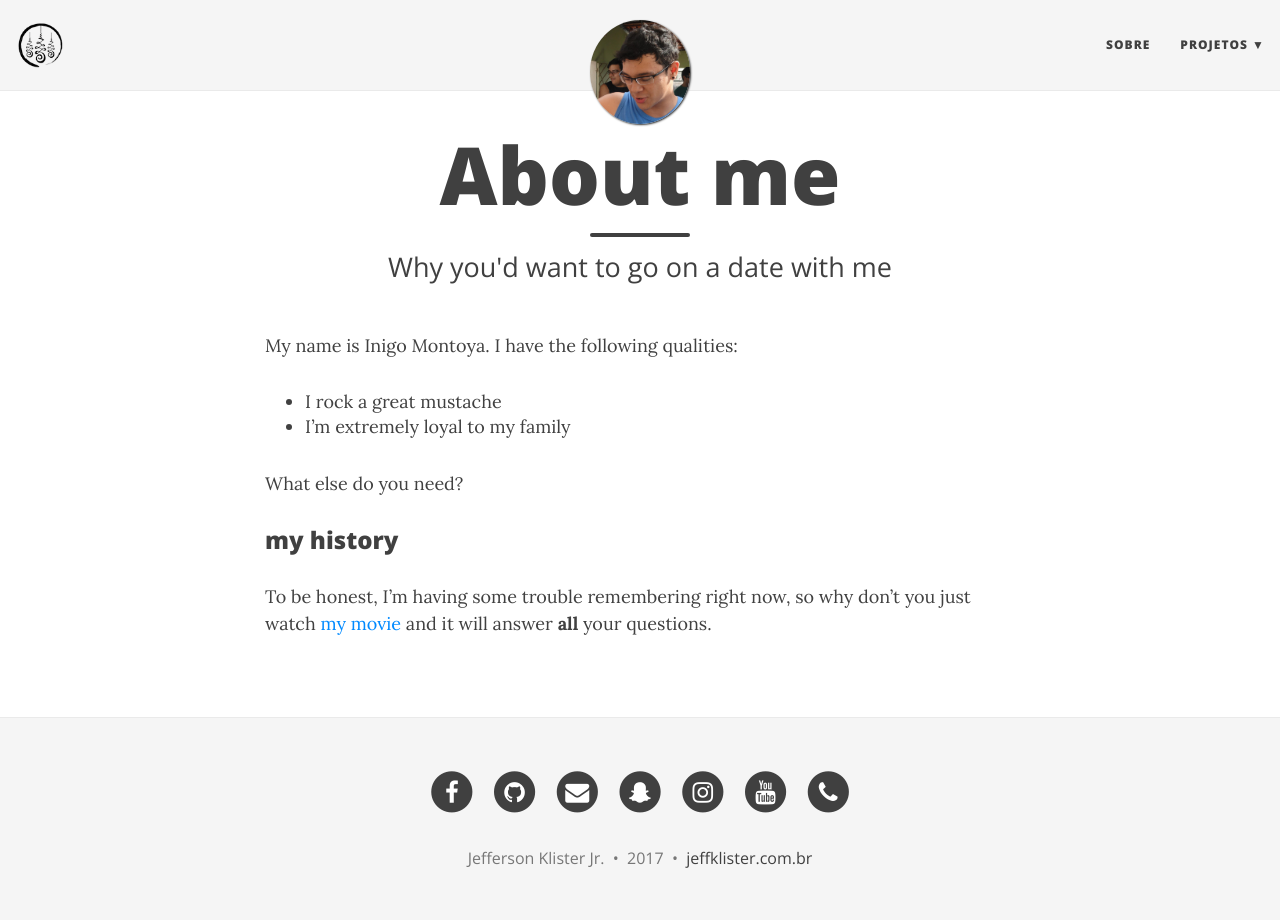
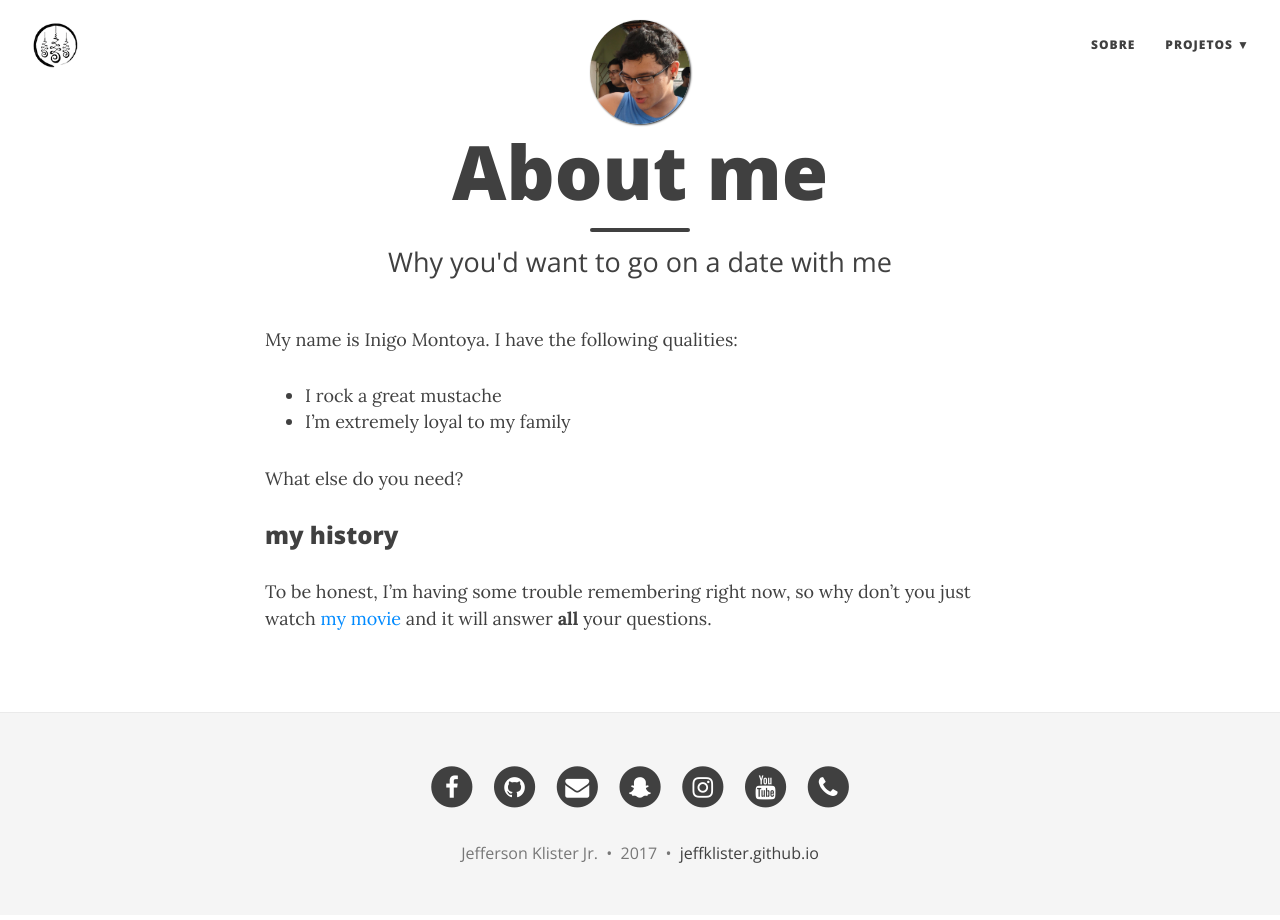
Before and after one commit to jeffklister/jeffklister.github.io, a Jekyll site: the page built from aboutme.md, in a window 1280 px wide. Built offline with Jekyll 4.4.1, drawn with Linux system fonts in a browser that asks for light colours; nearby versions of some CDN libraries; some of the changed lines change nothing that is shown.

Commit message:
header transparente

```diff
--- a/_config.yml
+++ b/_config.yml
@@ -10,7 +10,6 @@ baseurl: ""
 
 #Nome do site
 title: Jefferson Klister Jr
-# Short description of your site
 description: Website
 
 # Lista de links da barra de navegação
@@ -29,26 +28,25 @@ avatar: "/img/avatar-icon3.png"
 # then specify the following parameter
 title-img: "/img/yaklogo.png"
 
+
 # --- Footer options --- #
-
-# Change all these values or delete the ones you don't want.
 # Important: you must keep the "name" parameter, everything else you can remove
 author:
   name: Jefferson Klister Jr.
   email: "jeffklister.gmail.com"
-  facebook: jeffklister  # eg. daattali
-  github: jeffklister    # eg. daattali
-  reddit: yourname    # eg. daattali
-  google-plus: +yourname   # eg. +DeanAttali or 109424658772469020925
-  linkedin: yourname  # eg. daattali
-  snapchat: kklisterr  # eg. daattali
+  facebook: jeffklister
+  github: jeffklister
+  reddit: yourname
+  google-plus: +yourname
+  linkedin: yourname
+  snapchat: kklisterr
   instagram: kklisterr
-  youtube: channel/UCZaRAeez6OQWon-wJJjsysw   # eg. user/daattali or channel/daattali
-  spotify: yourname   # eg. daattali
-  telephone: +55(91)98084-9198   # eg. +14159998888
+  youtube: channel/UCZaRAeez6OQWon-wJJjsysw
+  spotify: yourname
+  telephone: +55(91)98084-9198
 
 
-# Select which links to show in the footer
+# Escolher quais links eu quero ativo no footer
 footer-links-active:
 
   github: true
@@ -67,7 +65,7 @@ footer-links-active:
   stackoverflow: false
   spotify: false
 
-# Select which share links to show in posts
+# Escolher quais links podem compartilhar
 share-links-active:
   twitter: true
   facebook: true
@@ -76,7 +74,7 @@ share-links-active:
 
 # How to display the link to the website in the footer
 # Remove this if you don't want a link in the footer
-url-pretty: "jeffklister.com.br"  # eg. "deanattali.com/beautiful-jekyll"
+url-pretty: "jeffklister.github.io"  # eg. "deanattali.com/beautiful-jekyll"
 
 # --- Misc --- #
 # Fill in your Disqus shortname (NOT the userid) if you want to support Disqus comments
--- a/_layouts/base.html
+++ b/_layouts/base.html
@@ -3,6 +3,7 @@ common-css:
   - "/css/bootstrap.min.css"
   - "/css/bootstrap-social.css"
   - "/css/main.css"
+  - "/css/estilo.css"
 common-ext-css:
   - "//maxcdn.bootstrapcdn.com/font-awesome/4.6.0/css/font-awesome.min.css"
 common-googlefonts:
--- /dev/null
+++ b/css/estilo.css
@@ -0,0 +1,12 @@
+.intro-header .page-heading h1 {
+    font-size: 75px;
+}
+
+.navbar-custom {
+    background: rgba(255,255,255,.15);
+    padding: 20px 15px;
+}
+
+.navbar {
+    border:none;
+}
```
Also changed, not shown: 17 other files.
